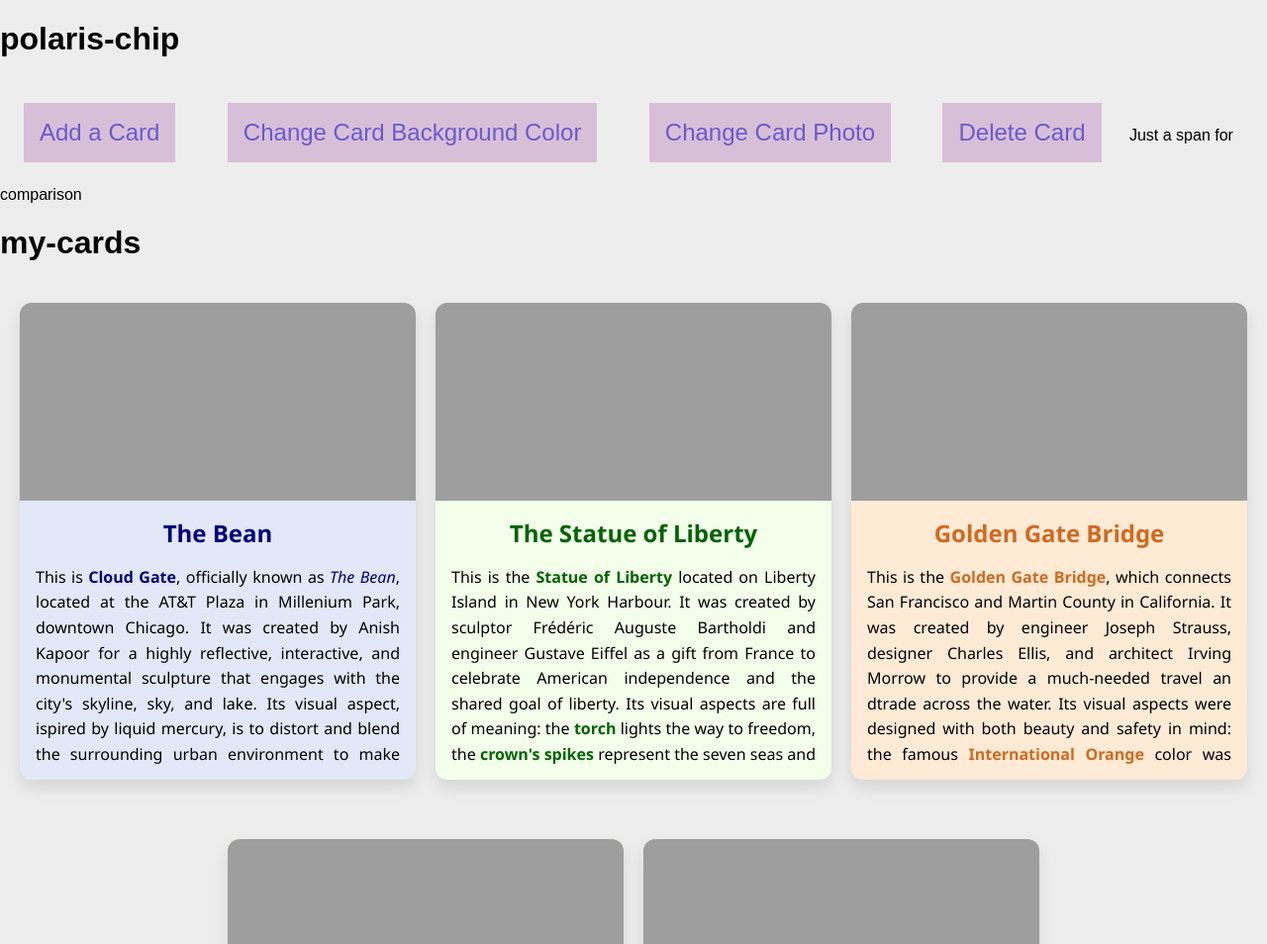
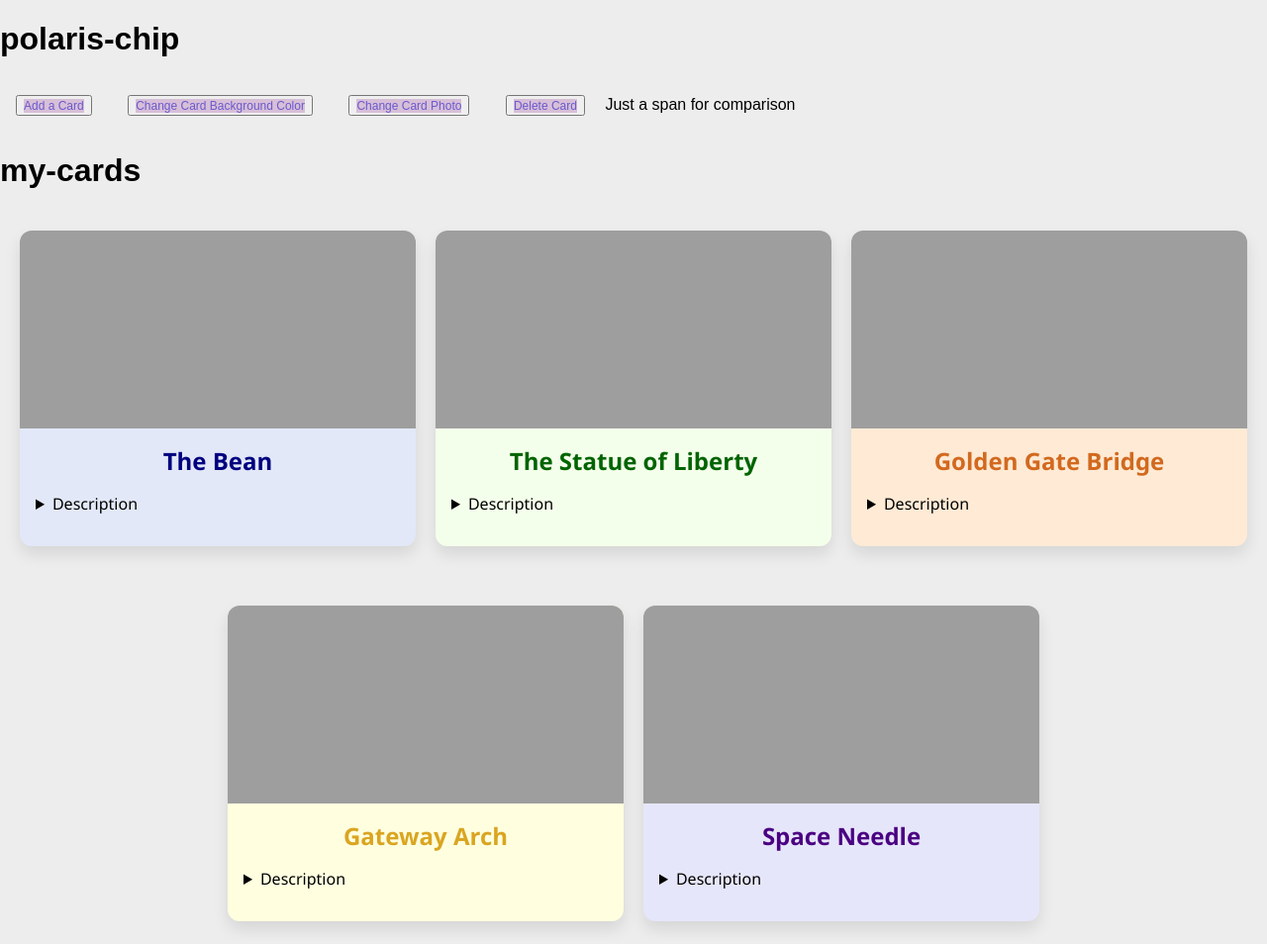
Before and after one commit to kha-liel/my-polaris-chip, a website with bundled scripts: page index.html in a window 1280 px wide. Shown: the top 954 px of the page at 99% size. Built offline with nearby package versions, Linux system fonts and the light colour scheme.

Commit message:
description
- added the description dropdown automation

```diff
--- a/index.html
+++ b/index.html
@@ -129,6 +129,10 @@
   <!-- this is what is bringing in the definition for this tag -->
   <script type="module" src="./src/polaris-chip.js"></script>
   <script type="module" src="./src/my-card.js"></script>
+  <script>
+    const cardDuplicate = document.querySelector('my-card').addEventListener('click', fucntion());
+    cardDuplicate.cloneNode(true);
+  </script>
 </body>
 
 </html>
--- a/src/my-card.js
+++ b/src/my-card.js
@@ -17,7 +17,8 @@ export class MyCard extends LitElement {
     super();
     this.title = "Popular U.S. City Landmarks";
     this.alt = "Alternative photo text";
-    this.image = "https://picsum.photos/200"
+    this.image = "https://picsum.photos/200";
+    this.description = "Information about Popular City Landmark";
     this.buttonLink = "https://hax.psu.edu";
     this.buttonLabel = "Details";
     this.fancy = false;
@@ -115,7 +116,14 @@ export class MyCard extends LitElement {
         <div class="card-content">
         <div class="scroll-container">
             <h2 class="heading">${this.title}</h2>
-            <p class="description"><slot></slot></p>
+            <p class="description">
+            <details ?open="${this.fancy}">
+              <summary>Description</summary>
+              <div>
+                <slot>${this.description}</slot>
+              </div>
+            </details>
+            </p>
             <a href="${this.buttonLink}" class="details-btn" target = _blank>${this.buttonLabel}</a>
           </div>
         </div>
@@ -127,6 +135,7 @@ export class MyCard extends LitElement {
     return {
       title: { type: String },
       image: { type: String },
+      description: { type: String },
       alt: { type: String },
       fancy: { type: Boolean, reflect: true},
       buttonLink: { type: String },
--- a/src/polaris-chip.js
+++ b/src/polaris-chip.js
@@ -52,9 +52,7 @@ export class PolarisChip extends LitElement {
       span {
         background-color: var(--polaris-chip-bg-color, thistle);
         color: slateblue;
-        font-size: 24px;
-        padding: 16px;
-        margin: 8px;
+        font-size: 12px;
       }
 
       span:focus-within,
@@ -84,7 +82,9 @@ export class PolarisChip extends LitElement {
     // it is going to print the title of the element. The magic of Lit is that
     // when title is changed (even by inspecting the document and hacking the value)
     // it will automatically update what is displayed and do so incredibly quickly
-    return html`<span>${this.title}</span>`
+    return html`
+    <button class="newDefaultCard"><span>${this.title}</span></button>
+    `
   }
 
   // LitElement uses the properties call to do the following:
```
